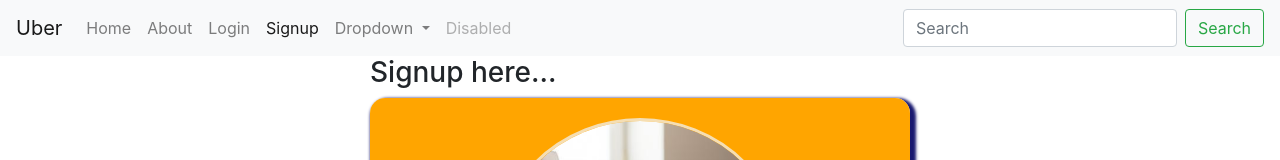
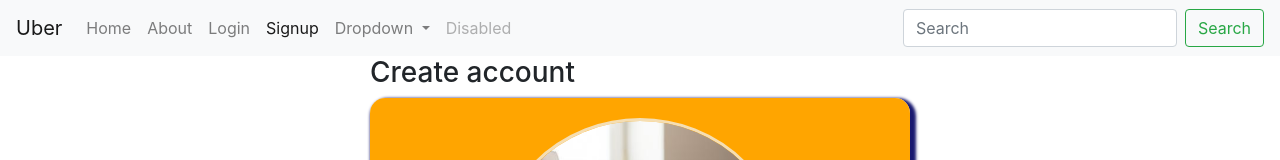
Before and after one commit to AdoliSeth/Testing-git, a plain HTML site: page signup.html in a window 1280 px wide. Shown: the top 160 px of the page. Drawn offline with nearby package versions, Linux system fonts and the light colour scheme; files whose address does not match are found by name.

Commit message:
changed the label

```diff
--- a/signup.html
+++ b/signup.html
@@ -65,7 +65,7 @@
         <div class="row">
             <div class="col col-sm-3 col-md-3 col-lg-3 col-xl-3"></div>
             <div class="col col-sm-6 col-md-6 col-lg-6 col-xl-6">
-                <h3 class="content-title">Signup here...</h3>
+                <h3 class="content-title">Create account</h3>
                 <form action="" method="">
                     <fieldset>
                         <div class="auth-img">
```
